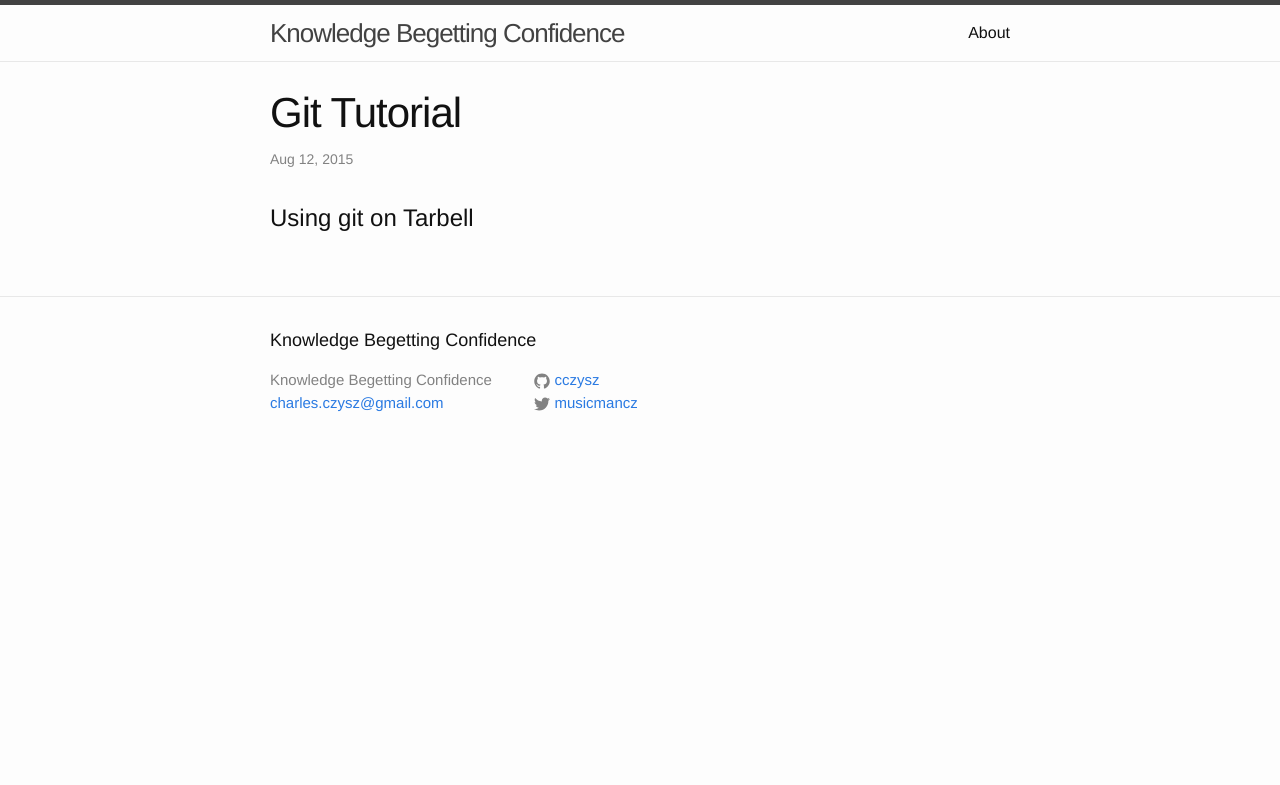
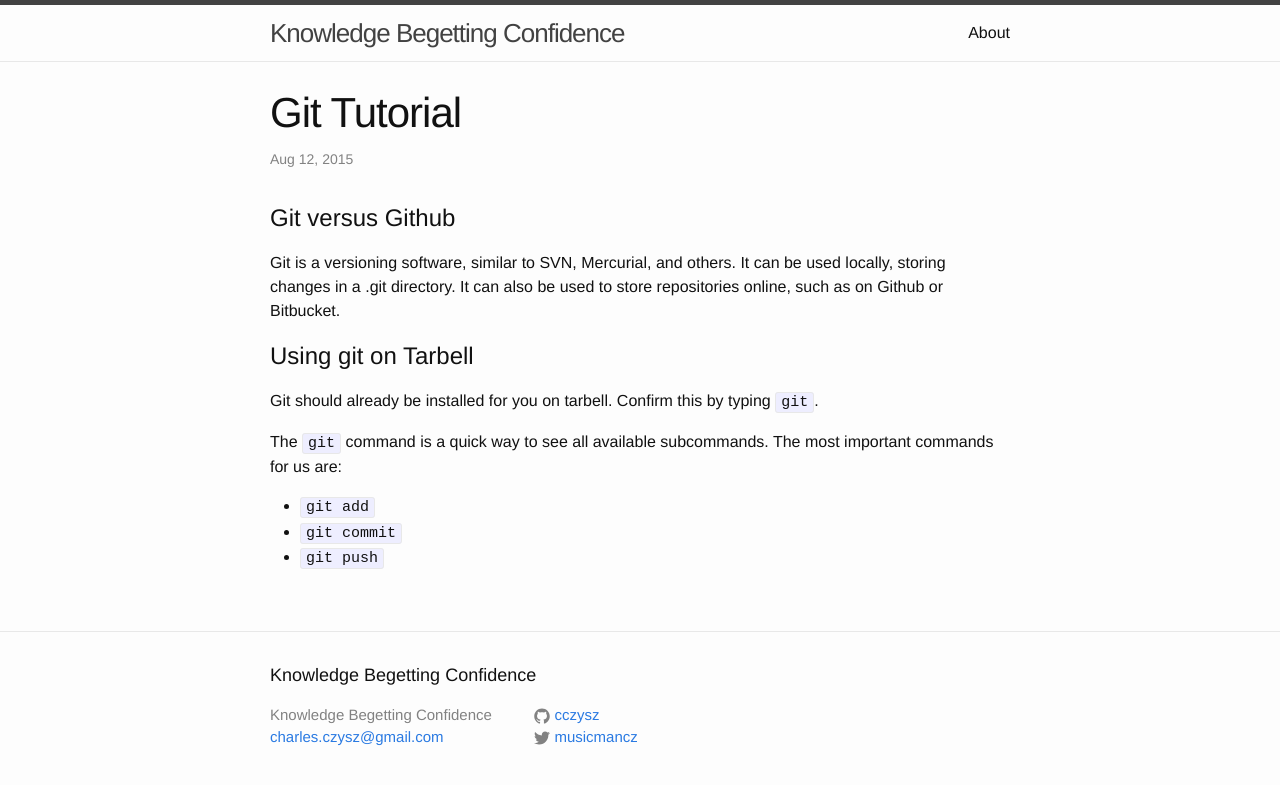
Before and after one commit to cczysz/cczysz.github.io, a Jekyll site: the page built from _posts/2015-08-12-git-tutorial.md, in a window 1280 px wide. Shown: the top 785 px of the page. Built offline with Jekyll 4.4.1, drawn with Linux system fonts in a browser that asks for light colours.

Commit message:
started editing

```diff
--- a/_posts/2015-08-12-git-tutorial.md
+++ b/_posts/2015-08-12-git-tutorial.md
@@ -3,4 +3,16 @@ layout: post
 title: Git Tutorial
 ---
 
+# Git versus Github
+
+Git is a versioning software, similar to SVN, Mercurial, and others. It can be used locally, storing changes in a .git directory. It can also be used to store repositories online, such as on Github or Bitbucket.
+
 # Using git on Tarbell
+
+Git should already be installed for you on tarbell. Confirm this by typing `git`.
+
+The `git` command is a quick way to see all available subcommands. The most important commands for us are:
+
+* `git add`
+* `git commit`
+* `git push`
```
